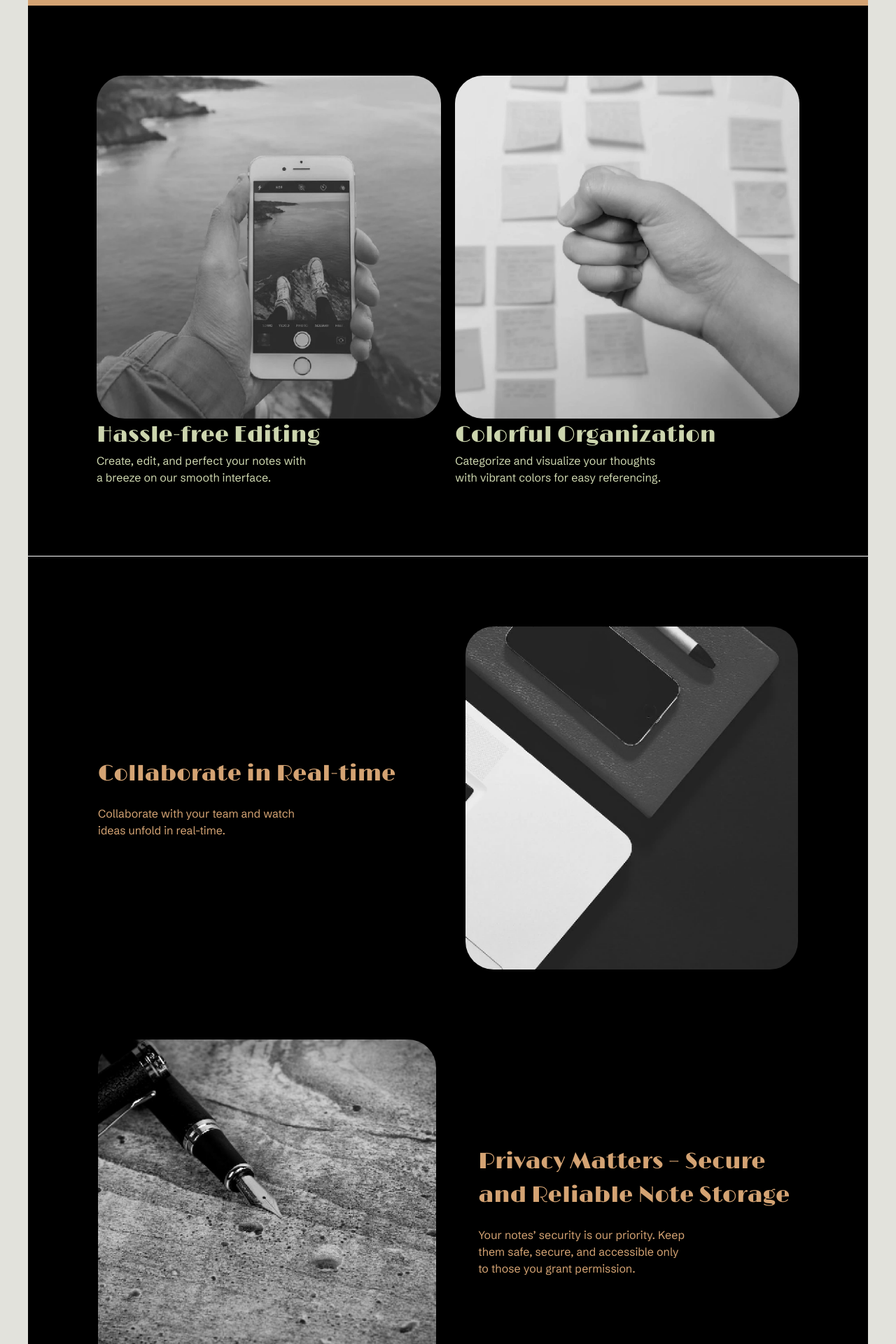
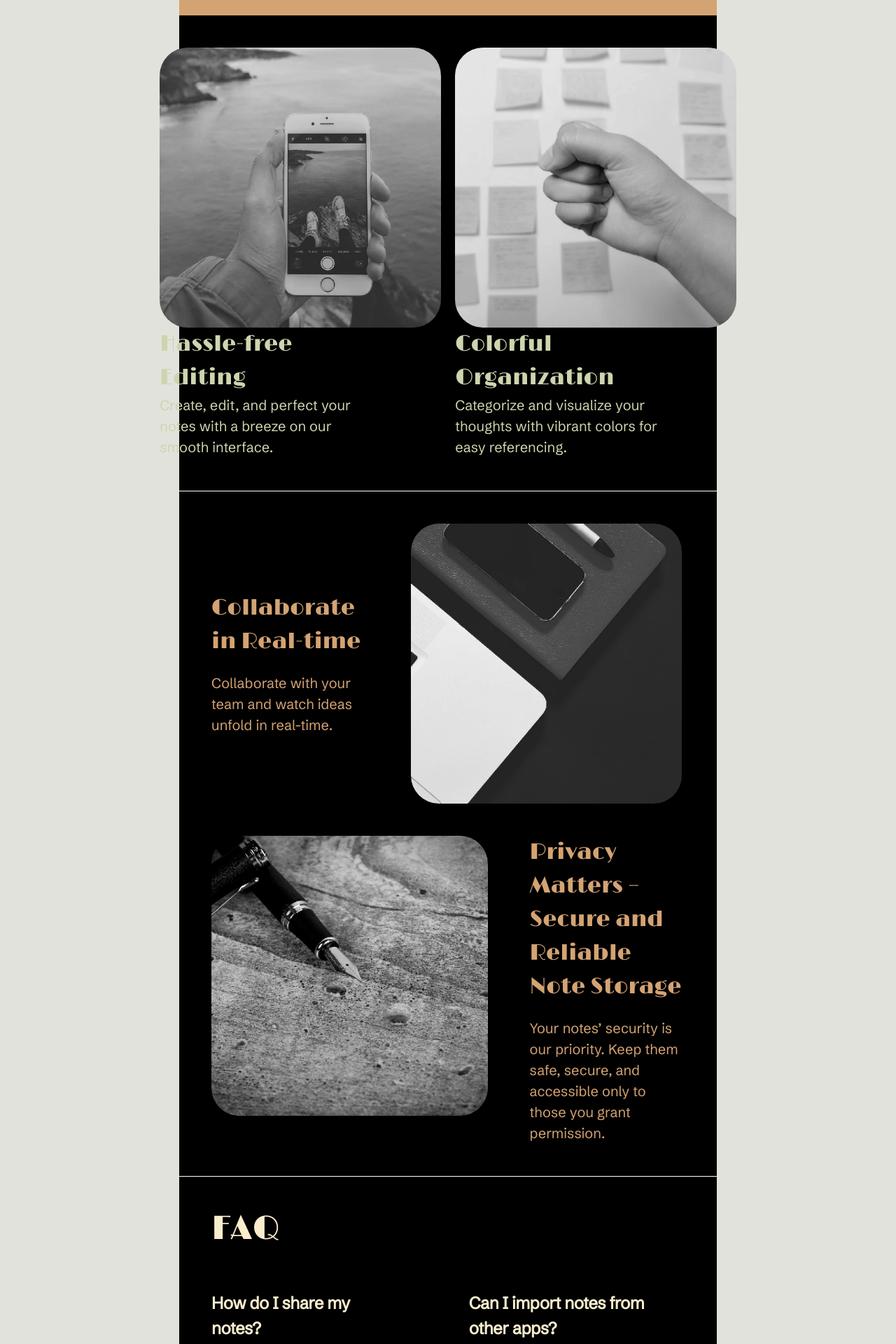
Before and after one commit to Heslimited/Notes, a Vue app: page / in a window 1280 px wide. Shown: the part 880-2800 px from the top of the page at 70% size. Built offline with nearby package versions, Linux system fonts and the light colour scheme.

Commit message:
Small fixes. Add adaptation

```diff
--- a/src/components/AppFooter.vue
+++ b/src/components/AppFooter.vue
@@ -18,10 +18,10 @@
     justify-content: flex-start;
     align-items: center;
     margin: auto;
-    width: 1200px;
+    width: 60%;
 }
 .footer-container h3{
-    margin: 100px;
+    margin: 6%;
 }
 
 </style>
--- a/src/components/AppHeader.vue
+++ b/src/components/AppHeader.vue
@@ -28,8 +28,8 @@ import HeaderLogo from '../assets/icons/HeaderLogo.vue'
 .v-head-con{
     display: flex;
     align-items: center;
-    justify-content: space-between;
-    padding: 0.5% 28% 0.5% 28%;
+    justify-content: space-around;
+    padding: 0.5% 0% 0.5% 0%;
     box-shadow: 0px 0px 10px 10px rgba(0, 0, 0, 0.5);
 }
 .v-head-logo{
--- a/src/components/mainPageComponent.vue
+++ b/src/components/mainPageComponent.vue
@@ -104,7 +104,7 @@ export default {
     justify-content: center;
     flex-direction: column;
     font-family: 'Limelight', cursive;
-    width: 1200px;
+    width: 60%;
     background-color: #D4A373;
     gap: 20px;
     padding-bottom: 100px;
@@ -112,7 +112,8 @@ export default {
 
 .container h1 {
     color: #000000;
-    font-size: 36px;
+    font-size: 16px;
+    font-size: 6vh;
     font-weight: 400;
     text-align: center;
     gap: 20px;
@@ -229,7 +230,7 @@ a.sign-up-button:active {
 
 .first-land-container {
     background-color: #000000;
-    width: 1200px;
+    width: 60%;
 }
 
 .v-land-first-con {
@@ -238,12 +239,14 @@ a.sign-up-button:active {
     gap: 20px;
     justify-content: center;
     align-items: center;
-    margin: 100px;
+    margin: 6%;
 }
 
 .v-land-first-con img {
-    height: 490px;
+    height: 50vh;
+    object-fit: cover;
     border-radius: 40px;
+    max-height: 490px;
 }
 
 .v-land-first-con h2 {
@@ -251,9 +254,10 @@ a.sign-up-button:active {
     font-style: normal;
     font-family: "Limelight", cursive;
     color: #ccd5ae;
-    font-size: 32px;
-    letter-spacing: 0em;
+    font-size: 16px;
+    font-size: 4vh;
     line-height: 1.5;
+    width: 300px;
 }
 
 .v-land-first-con p {
@@ -266,26 +270,29 @@ a.sign-up-button:active {
     font-family: 'Schibsted Grotesk', sans-serif;
     color: #ccd5ae;
     font-size: 16px;
-    letter-spacing: 0em;
+    font-size: 2.5vh;
     line-height: 1.5;
     text-align: left;
 }
 
 .second-land-container {
     background-color: #000000;
-    width: 1200px;
+    width: 60%;
     border-top: white 1px solid;
 }
 
 .second-land-container img {
-    height: 490px;
     border-radius: 40px;
+    height: 50vh;
+    object-fit: cover;
+    max-height: 490px;
+    margin-right: 50px;
 }
 
 .v-land-second-con {
     color: #D4A373;
     gap: 20px;
-    margin: 100px;
+    margin: 6%;
     display: flex;
     flex-direction: column;
     justify-content: center;
@@ -297,13 +304,11 @@ a.sign-up-button:active {
     font-style: normal;
     font-family: "Limelight", cursive;
     color: #D4A373;
-    font-size: 32px;
-    letter-spacing: 0em;
+    font-size: 4vh;
     line-height: 1.5;
 }
 
 .v-land-second-con p {
-    max-width: 300px;
     overflow: visible;
     flex: 1 0 0px;
     position: relative;
@@ -311,20 +316,19 @@ a.sign-up-button:active {
     font-style: normal;
     font-family: 'Schibsted Grotesk', sans-serif;
     color: #D4A373;
-    font-size: 16px;
-    letter-spacing: 0em;
+    font-size: 2.5vh;
     line-height: 1.5;
     text-align: left;
 }
 
 .con2 {
-    margin-top: 100px;
+    margin-top: 6%;
     display: flex;
 }
 
 .third-land-container {
     background-color: #000000;
-    width: 1200px;
+    width: 60%;
     border-bottom: 1px solid white;
 }
 
@@ -333,12 +337,15 @@ a.sign-up-button:active {
     display: flex;
     justify-content: center;
     align-self: center;
-    margin: 100px;
+    margin: 6%;
 }
 
 .third-land-container img {
     height: 490px;
     border-radius: 40px;
+    height: 50vh;
+    object-fit: cover;
+    max-height: 490px;
 }
 
 .v-land-third-con {
@@ -356,8 +363,8 @@ a.sign-up-button:active {
     font-style: normal;
     font-family: "Limelight", cursive;
     color: #D4A373;
-    font-size: 32px;
-    letter-spacing: 0em;
+    font-size: 16px;
+    font-size: 4vh;
     line-height: 1.5;
 }
 
@@ -371,18 +378,18 @@ a.sign-up-button:active {
     font-family: 'Schibsted Grotesk', sans-serif;
     color: #D4A373;
     font-size: 16px;
-    letter-spacing: 0em;
+    font-size: 2.5vh;
     line-height: 1.5;
     text-align: left;
 }
 
 .fourth-land-container {
     background-color: #000000;
-    width: 1200px;
+    width: 60%;
 }
 
 .con4{
-    margin: 100px;
+    margin: 6%;
 }
 
 .fourth-land-container h2 {
@@ -390,18 +397,19 @@ a.sign-up-button:active {
     font-style: normal;
     font-family: "Limelight", sans-serif;
     color: #faedcd;
-    font-size: 48px;
-    letter-spacing: 0em;
+    font-size: 16px;
+    font-size: 6vh;
     line-height: 1.2;
     text-align: left;
 }
 
 .fourth-land-container h3 {
-    font-weight: 700;
+    font-weight: 900;
     font-style: normal;
     font-family: 'Schibsted Grotesk', sans-serif;
     color: #faedcd;
-    font-size: 20px;
+    font-size: 16px;
+    font-size: 3vh;
     letter-spacing: -0.025em;
     line-height: 1.5;
     text-align: left;
@@ -413,7 +421,7 @@ a.sign-up-button:active {
     font-family: 'Schibsted Grotesk', sans-serif;
     color: #e9edc9;
     font-size: 16px;
-    letter-spacing: 0em;
+    font-size: 2.5vh;
     line-height: 1.5;
     text-align: left;
 }
```
